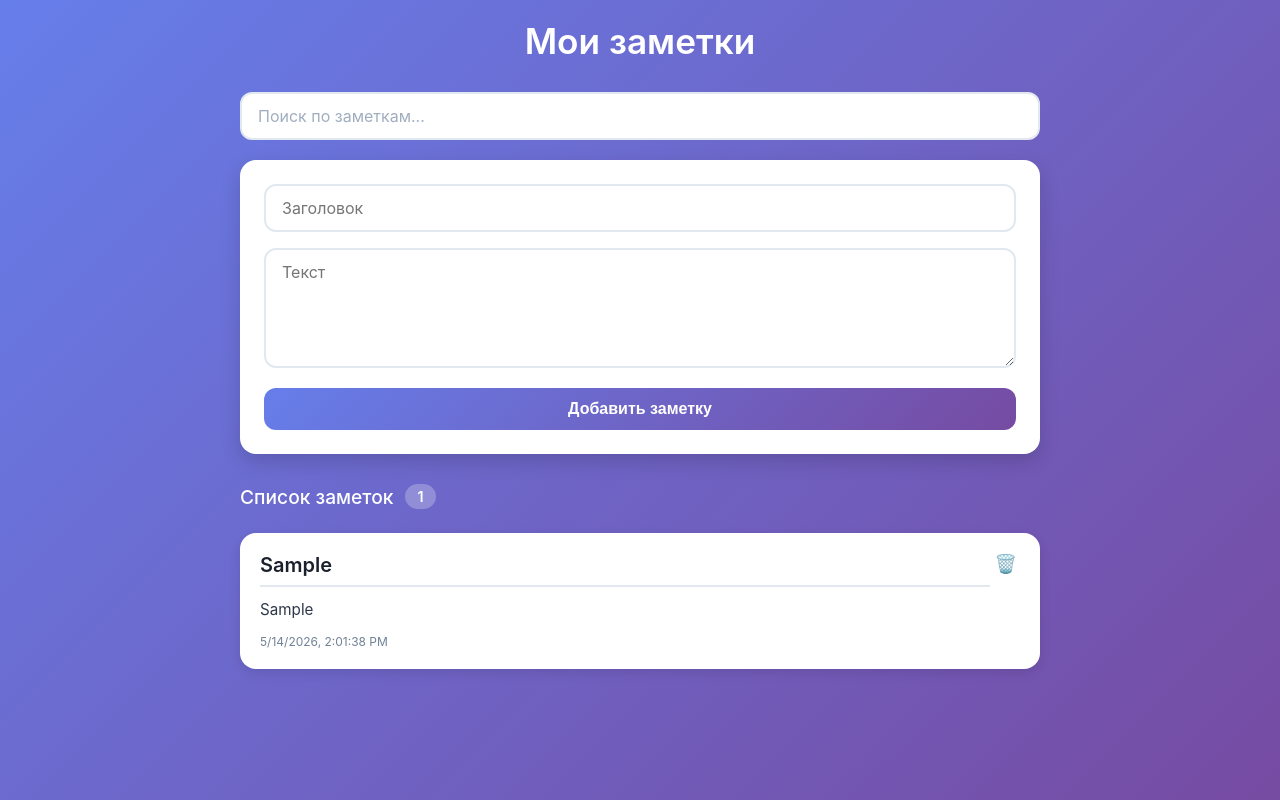
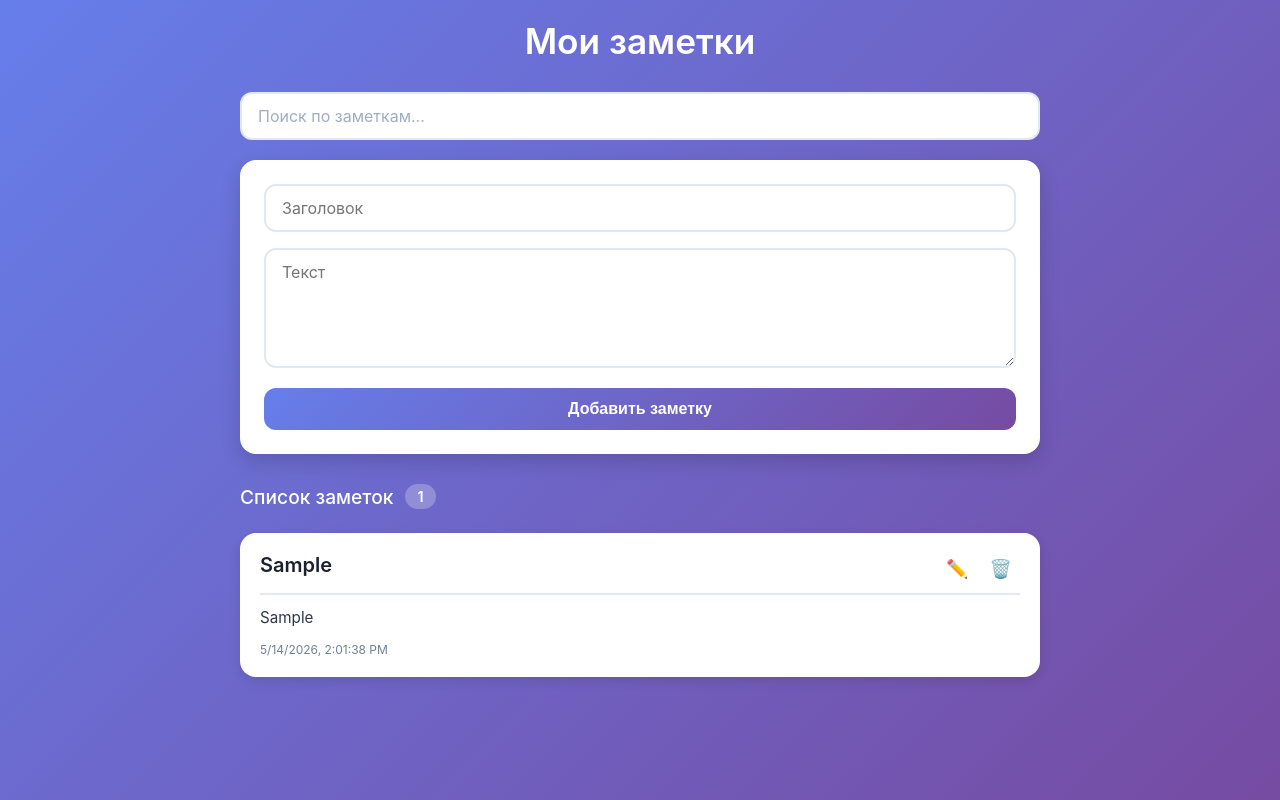
Before and after one commit to ilyar07/notes_site, a React (Vite) app in the folder notes_site/: page / in a window 1280 px wide. Both pictures are taken after typing "Sample", "Sample" into the empty fields and a click on the button "Добавить заметку". Built offline with nearby package versions, Linux system fonts and the light colour scheme.

Commit message:
добавлена функция редактирования заметок

```diff
--- a/notes_site/src/App.jsx
+++ b/notes_site/src/App.jsx
@@ -1,6 +1,6 @@
 import { useState, useEffect } from 'react';
 import useLocalStorage from './hooks/useLocalStorage';
-import { createNote, deleteNote } from './services/noteCRUD';
+import { createNote, deleteNote, updateNote } from './services/noteCRUD';
 import NoteCard from './components/NoteCard';
 import NoteForm from './components/NoteForm';
 import SearchBar from './components/SearchBar';
@@ -10,6 +10,7 @@ function App() {
     const [title, setTitle] = useState('');
     const [text, setText] = useState('');
     const [search, setSearch] = useState('');
+    const [editingId, setEditingId] = useState(null);
     const [notes, setNotes] = useLocalStorage('notes', []);
 
     // метод для кнопки добавить заметку
@@ -30,6 +31,39 @@ function App() {
         }
     }
 
+    //общий обработчик (решает обновить или создать)
+    const handleSubmit = () => {
+        if (editingId) {
+            handleUpdateNote();
+        } else {
+            addNotes();
+        }
+    }
+
+    // метод для кнопки начать редактирование заметки
+    const handleStartUpdate = (note) => {
+        setTitle(note.title);
+        setText(note.text);
+        setEditingId(note.id);
+    }
+
+    // метод для кнопки отменить редактирование заметки
+    const handleCanselUpdate = () => {
+        setTitle('');
+        setText('');
+        setEditingId(null);
+    }
+
+    // метод для кнопки сохранить изменения заметки
+    const handleUpdateNote = () => {
+        if (!title && !text) return
+        const updatedNotes = updateNote(editingId, title, text);
+        setNotes(updatedNotes);
+        setTitle('');
+        setText('');
+        setEditingId(null);
+    }
+
     // заметки отфлитрованые по содержанию строки search
     const filterNotes = notes.filter(note => {
         const lowerSearch = search.toLowerCase();
@@ -45,7 +79,9 @@ function App() {
                 setTitle={setTitle}
                 text={text}
                 setText={setText}
-                onSubmit={addNotes}
+                onSubmit={handleSubmit}
+                onCancel={handleCanselUpdate}
+                isEditing={!!editingId}
             />
             <hr className="divider" />
 
@@ -62,6 +98,7 @@ function App() {
                         key={note.id}
                         note={note}
                         onDelete={handleDeleteNote}
+                        onEdit={handleStartUpdate}
                     />
                 ))}
             </div>
--- a/notes_site/src/components/NoteCard.jsx
+++ b/notes_site/src/components/NoteCard.jsx
@@ -1,16 +1,28 @@
 import '../styles/NoteCard.css';
 
 // компонент заметки
-function NoteCard({ note, onDelete }) {
+function NoteCard({ note, onEdit, onDelete }) {
     return (
         <div key={note.id} className="note-card">
-            <h3 className="note-card__title">{note.title || 'Без заголовка'}</h3>
-            <button
-                onClick={() => onDelete(note.id)}
-                className="note-card__delete"
-            >🗑️</button>
+            <div className="note-card__header">
+                <h3 className="note-card__title">{note.title || 'Без заголовка'}</h3>
+                <div className='note-card__actions'>
+                    <button
+                        onClick={() => onEdit(note)}
+                        className="note-card__edit"
+                    >✏️</button>
+
+                    <button
+                        onClick={() => onDelete(note.id)}
+                        className="note-card__delete"
+                    >🗑️</button>
+                </div>
+            </div>
             <p className="note-card__text">{note.text}</p>
-            <time className="note-card__date">{note.createdAt}</time>
+            <time className="note-card__date">
+                {note.createdAt}
+                {note.updatedAt && (` Изменено: ${note.updatedAt}`)}
+            </time>
         </div>
     )
 }
--- a/notes_site/src/components/NoteForm.jsx
+++ b/notes_site/src/components/NoteForm.jsx
@@ -1,7 +1,7 @@
 import '../styles/NoteForm.css';
 
 // компонент формы ввода для создания заметки и кнопки добавить заметку
-function NoteForm({ title, setTitle, text, setText, onSubmit }) {
+function NoteForm({ title, setTitle, text, setText, onSubmit, onCancel, isEditing }) {
   return (
       <div className="form">
           <input
@@ -17,9 +17,14 @@ function NoteForm({ title, setTitle, text, setText, onSubmit }) {
               onChange={(e) => setText(e.target.value)}
               className="form__textarea"
           />
-          <button onClick={onSubmit} className="form__button">
-              Добавить заметку
-          </button>
+          <div className='form__buttons'>
+              <button onClick={onSubmit} className="form__button">
+                  {isEditing ? 'сохранить изменения' :'Добавить заметку' }
+              </button>
+              {isEditing && (
+                  <button className="form__button form__button--cancel" onClick={onCancel}>Отменить</button>
+              ) }
+          </div>
       </div>
   );
 }
--- a/notes_site/src/services/noteCRUD.js
+++ b/notes_site/src/services/noteCRUD.js
@@ -21,6 +21,23 @@ export const getNotes = () => {
     return saved ? JSON.parse(saved) : [];
 }
 
+// (UPDATE) обновление заметки
+export const updateNote = (id, title, text) => {
+    const saved = getNotes();
+    const updatedNotes = saved.map((note) => {
+        return note.id === id ?
+        {
+            ...note,
+            title: title,
+            text: text,
+            updatedAt: new Date().toLocaleString()
+        }
+        : note
+    })
+
+    return updatedNotes;
+}
+
 // (DELETE) удаление заметки
 export const deleteNote = (id) => {
     const saved = getNotes();
--- a/notes_site/src/styles/App.css
+++ b/notes_site/src/styles/App.css
@@ -58,6 +58,7 @@ body {
     display: flex;
     flex-direction: column;
     gap: 16px;
+    padding-bottom: 40px;
 }
 
     .notes-list:empty::after {
--- a/notes_site/src/styles/NoteCard.css
+++ b/notes_site/src/styles/NoteCard.css
@@ -2,8 +2,6 @@
     background: white;
     border-radius: 16px;
     padding: 20px;
-    padding-right: 50px;
-    position: relative;
     box-shadow: 0 4px 12px rgba(0, 0, 0, 0.1);
     transition: all 0.2s ease;
 }
@@ -12,17 +10,17 @@
         transform: translateY(-2px);
         box-shadow: 0 8px 24px rgba(0, 0, 0, 0.15);
     }
-
 .note-card__title {
     color: #1a202c;
     font-size: 1.25rem;
     font-weight: 600;
-    margin-bottom: 12px;
-    padding-bottom: 8px;
-    border-bottom: 2px solid #e2e8f0;
+    margin-bottom: 0;
+    padding-bottom: 0;
+    border-bottom: none;
     word-wrap: break-word;
     overflow-wrap: break-word;
     word-break: break-word;
+    flex: 1;
 }
 
 .note-card__text {
@@ -41,11 +39,7 @@
     display: block;
     margin-top: 8px;
 }
-
 .note-card__delete {
-    position: absolute;
-    top: 15px;
-    right: 15px;
     background: none;
     border: none;
     font-size: 18px;
@@ -65,3 +59,36 @@
     .note-card__delete:active {
         transform: scale(0.95);
     }
+
+.note-card__header {
+    display: flex;
+    justify-content: space-between;
+    align-items: flex-start;
+    margin-bottom: 12px;
+    gap: 15px;
+    border-bottom: 2px solid #e2e8f0;
+    padding-bottom: 8px;
+}
+
+.note-card__actions {
+    display: flex;
+    gap: 5px;
+    flex-shrink: 0;
+}
+
+.note-card__edit {
+    background: none;
+    border: none;
+    font-size: 18px;
+    cursor: pointer;
+    padding: 5px 8px;
+    border-radius: 8px;
+    transition: all 0.2s ease;
+    color: #718096;
+}
+
+    .note-card__edit:hover {
+        background: #e2e8f0;
+        color: #4a5568;
+        transform: scale(1.1);
+    }
--- a/notes_site/src/styles/NoteForm.css
+++ b/notes_site/src/styles/NoteForm.css
@@ -49,3 +49,15 @@
         transform: translateY(-2px);
         box-shadow: 0 8px 20px rgba(102, 126, 234, 0.4);
     }
+.form__buttons {
+    display: flex;
+    gap: 10px;
+}
+
+.form__button--cancel {
+    background: #718096;
+}
+
+    .form__button--cancel:hover {
+        background: #4a5568;
+    }
```
